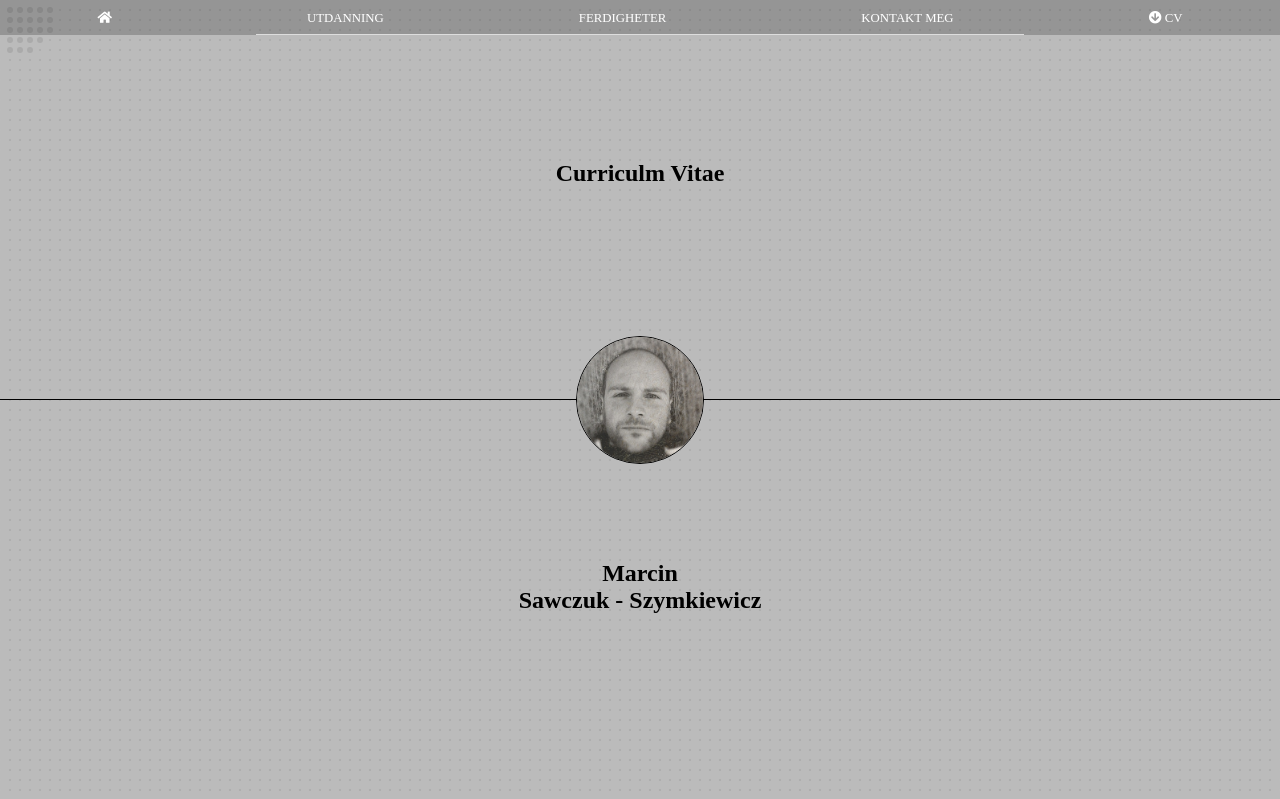
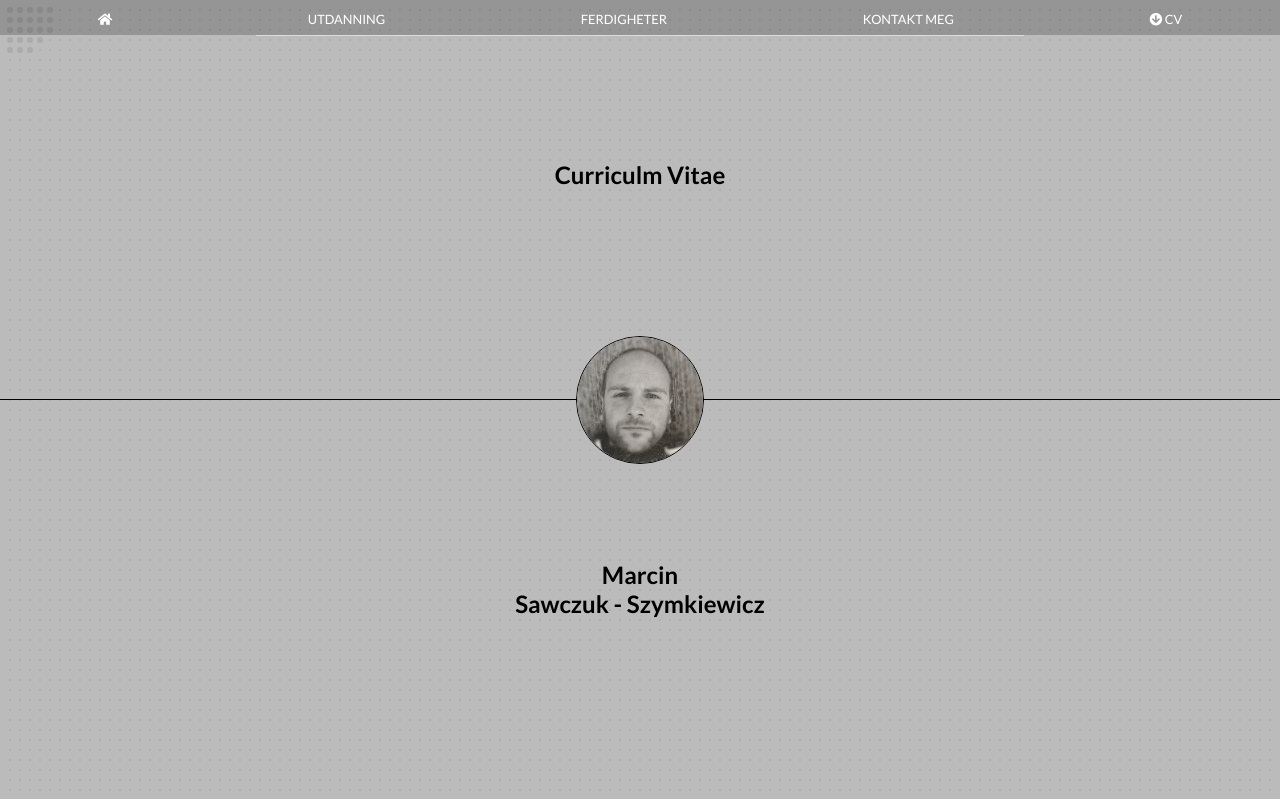
Before and after one commit to hejuhenryk/Curriculum_vitae, a plain HTML site: page index.html in a window 1280 px wide. Shown: the top 799 px of the page. Drawn offline with Linux system fonts and the light colour scheme; animation ran at ten frames a second.

Commit message:
nothing new

```diff
--- a/index.html
+++ b/index.html
@@ -5,6 +5,7 @@
     <meta name="viewport" content="width=device-width, initial-scale=1.0">
     <meta http-equiv="X-UA-Compatible" content="ie=edge">
     <link rel="stylesheet" href="https://use.fontawesome.com/releases/v5.7.0/css/all.css" integrity="sha384-lZN37f5QGtY3VHgisS14W3ExzMWZxybE1SJSEsQp9S+oqd12jhcu+A56Ebc1zFSJ" crossorigin="anonymous">
+    <link href="https://fonts.googleapis.com/css?family=Lato:400,700" rel="stylesheet">
     <link rel="shortcut icon" href="./img/cv-icon.png" type="image/x-icon">
     <link rel="stylesheet" href="style.css">
     <title>CV - Marcin Sawczuk-Szymkiewicz</title>
--- a/style.css
+++ b/style.css
@@ -6,6 +6,7 @@
 
 body {
     height: 100%;
+    font-family: 'Lato', sans-serif;
 }
 
 .background {
```
